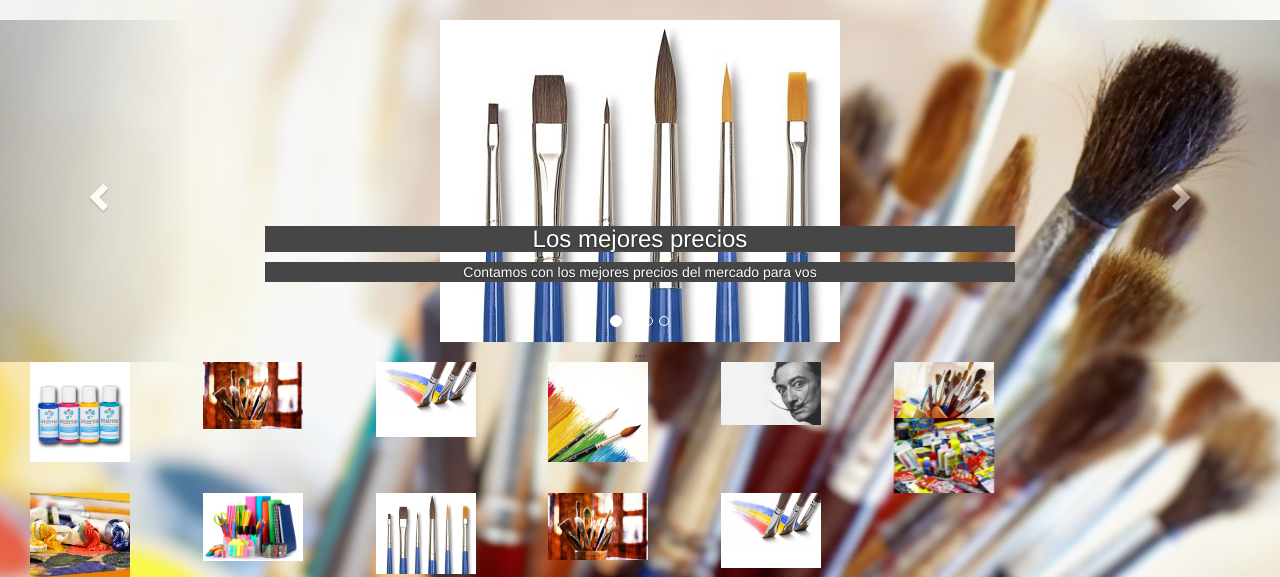
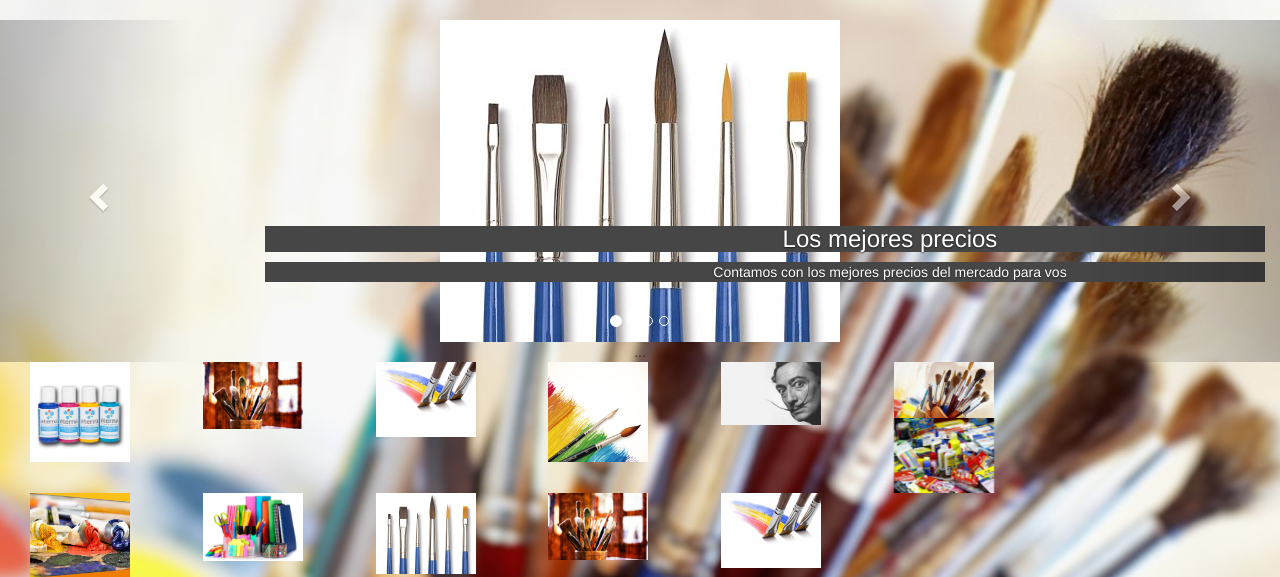
Before and after one commit to Unicen-Tuari/gportillo, a PHP site: page / in a window 1280 px wide. Shown: the part 52-629 px from the top of the page. Run offline with PHP 8.4, Linux system fonts and the light colour scheme; some libraries are stand-ins or nearby versions.

Commit message:
acomodando estilo

```diff
--- a/css/estilo.css
+++ b/css/estilo.css
@@ -52,6 +52,10 @@
 .tablita{
   margin-left: 0px;
 }
+.carousel-caption{
+  width: 100%;
+  margin: 0px auto;
+}
 
 
 table {
--- a/html/articulose.html
+++ b/html/articulose.html
@@ -4,6 +4,7 @@
         <td >Codigo</td>
         <td>Producto</td>
         <td>precio</td>
+        <td>eliminar</td>
         <td></td>
       </thead>
       <tbody id="contenido">
```
